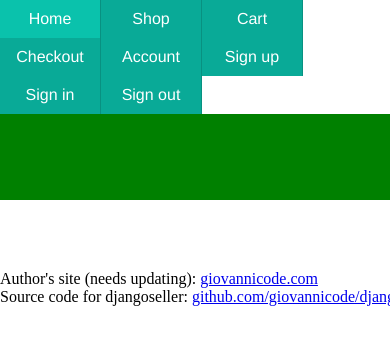
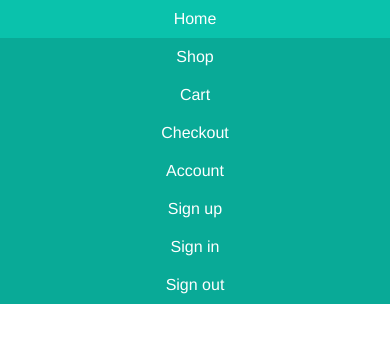
Before and after one commit to giovannicode/djangoseller, a Django app: page / in a window 390 px wide; the page is wider, and only the part inside the window is pictured. Shown: the top 345 px of that part. Run offline with Django 3.2, Linux system fonts and the light colour scheme; parts of the project's set-up code (start-up, migrations or seed data) failed here and were passed over; some libraries are stand-ins or nearby versions.

Commit message:
update test of @media query

```diff
--- a/main/static/css/main.css
+++ b/main/static/css/main.css
@@ -5,7 +5,8 @@
 
 #main_navigation {
   position: absolute;
-  top: 0px; }
+  top: 0px;
+  width: 100%; }
 
 .base_div {
   margin-top: 70px;
@@ -32,15 +33,4 @@
 form {
   width: 400px; }
 
-@media (min-device-width: 500px) {
-  .header {
-    background-color: green;
-    height: 200px;
-    width: 100%; } }
-@media (max-device-width: 499px) {
-  .header {
-    background-color: blue;
-    height: 200px;
-    width: 100%; } }
-
 /*# sourceMappingURL=main.css.map */
--- a/main/static/css/main.scss
+++ b/main/static/css/main.scss
@@ -14,6 +14,7 @@ $navigation: hsl(0, 0%, 80%);
 #main_navigation {
   position: absolute;
   top: 0px;
+  width: 100%;
 }
 
 .base_div {
@@ -45,20 +46,3 @@ $navigation: hsl(0, 0%, 80%);
 form {
   width: 400px;
 }
-
-
-@media (min-device-width: 500px) {
-  .header {
-    background-color: green;
-    height: 200px;
-    width: 100%;
-  }
-}
-
-@media (max-device-width: 499px) {
-  .header {
-    background-color: blue;
-    height: 200px;
-    width: 100%;
-  }
-}
--- a/main/static/css/mango.css
+++ b/main/static/css/mango.css
@@ -1,6 +1,9 @@
 .horinav ul li {
   float: left;
   position: relative; }
+  @media (max-width: 500px) {
+    .horinav ul li {
+      float: none; } }
   .horinav ul li a {
     display: block; }
   .horinav ul li ul {
@@ -16,6 +19,9 @@
     .horinav ul li {
       width: 100px;
       border-right: 1px solid #089181; }
+      @media (max-width: 500px) {
+        .horinav ul li {
+          width: 100%; } }
       .horinav ul li a {
         text-decoration: none;
         text-align: center;
--- a/main/static/css/mango.scss
+++ b/main/static/css/mango.scss
@@ -36,13 +36,14 @@ $form-vertical-label-font-weight: bold;
 $form-horizontal-width: auto;
 $form-horizontal-p-margin-right: 10px;
 
-
-
 // Horinav Layout
 .horinav {
   ul {
     li {
       float: left;
+      @media (max-width: 500px){
+        float: none;
+      }
       position: relative;
       a {
         display: block;
@@ -65,6 +66,9 @@ $form-horizontal-p-margin-right: 10px;
     list-style-type: $horinav-ul-list-style-type;
     li {
       width: $horinav-li-width;
+      @media (max-width: 500px){
+        width: 100%;
+      }
       border-right: $horinav-li-border-right;
       a {
         text-decoration: $horinav-li-a-text-decoration;
@@ -94,6 +98,8 @@ $form-horizontal-p-margin-right: 10px;
     }
   }
 }
+
+// Vertinav styling
 
 .vertinav {
   ul {
```
Also changed, not shown: 4 other files.
